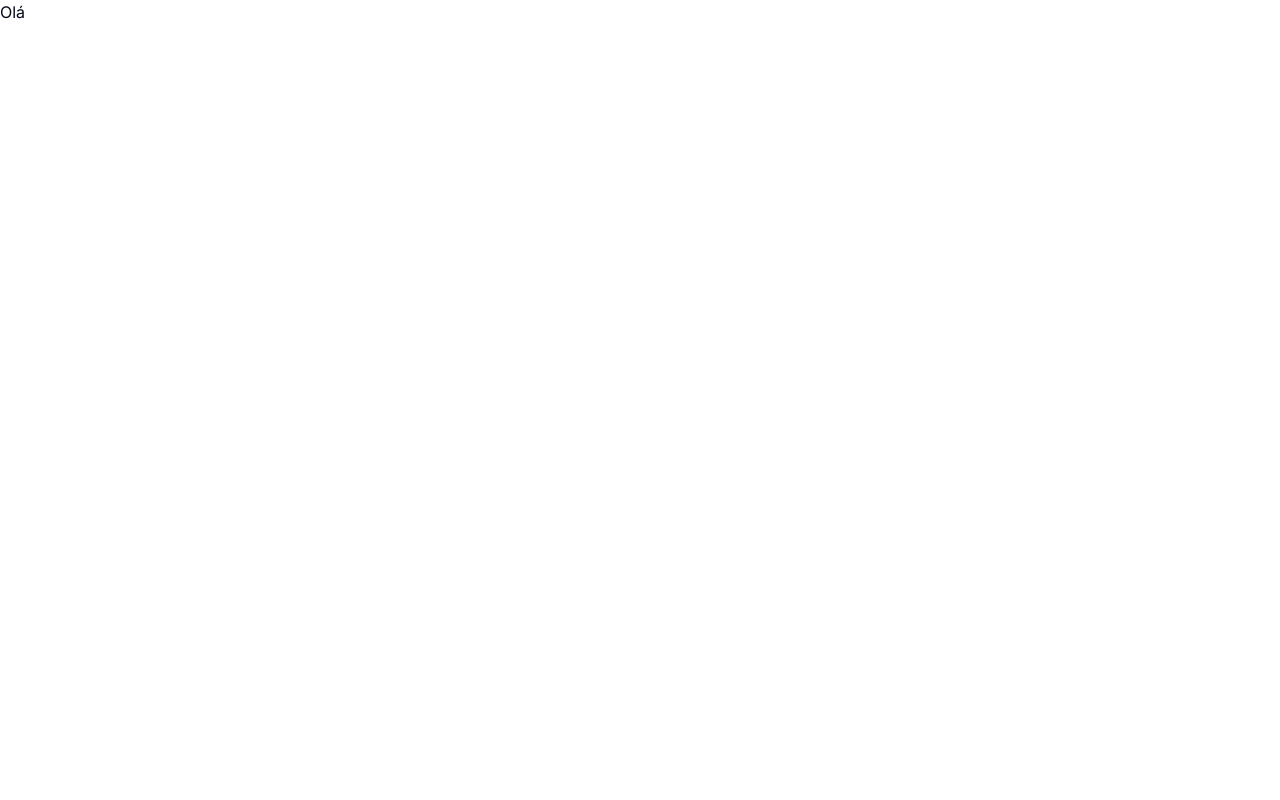
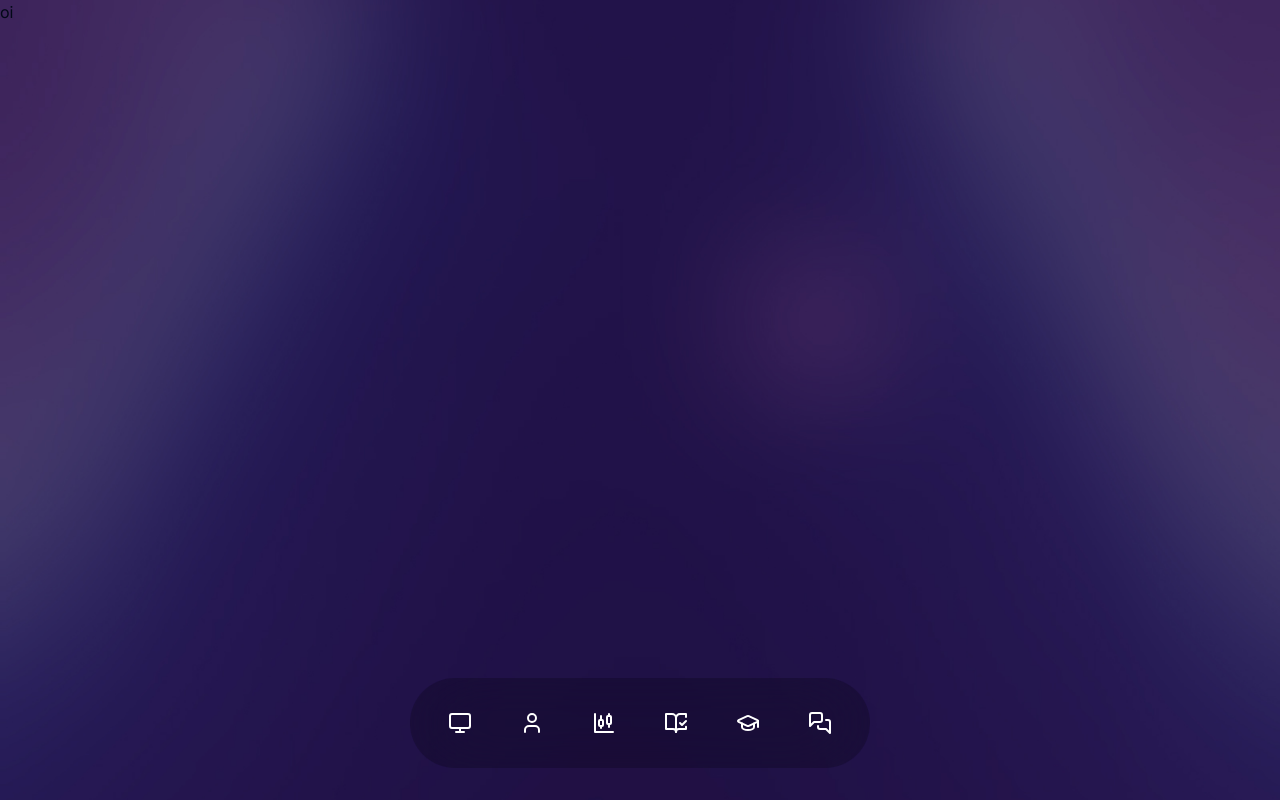
Before and after one commit to QuiLion7/misafolio, a Next.js app: page / in a window 1280 px wide. Built offline with nearby package versions, Linux system fonts and the light colour scheme.

Commit message:
feat(home): Integrate Nav component into home page

```diff
--- a/src/app/page.tsx
+++ b/src/app/page.tsx
@@ -1,5 +1,10 @@
-import Image from "next/image";
+import Nav from "@/components/nav";
 
 export default function Home() {
-  return <div>Olá</div>;
+  return (
+    <div className="h-screen overflow-hidden bg-[url('/assets/site-bg.jpg')] bg-cover bg-center bg-no-repeat ">
+      oi
+      <Nav />
+    </div>
+  );
 }
```
